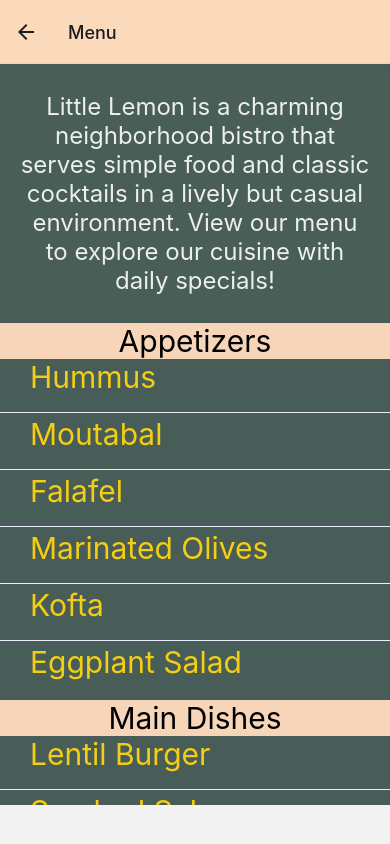
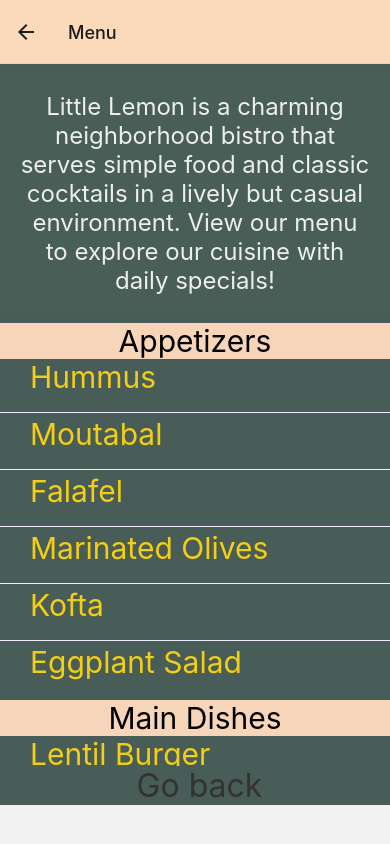
Before and after one commit to HoangNghia202/little-lemon-react-native-coursera, a React Native app: screen /Menu in a window 390 px wide. Built offline with nearby package versions, Linux system fonts and the light colour scheme.

Commit message:
go back previous screen with press

```diff
--- a/screens/MenuScreen.js
+++ b/screens/MenuScreen.js
@@ -68,7 +68,7 @@ const Item = ({ name }) => {
     );
 };
 
-export default function MenuItem() {
+export default function MenuItem({ navigation }) {
     const [openMenu, setOpenMenu] = useState(false);
 
     const renderItem = ({ item }) => {
@@ -104,6 +104,9 @@ export default function MenuItem() {
                 ItemSeparatorComponent={separator}
                 ListFooterComponent={footer}
             />
+            <Pressable onPress={navigation.goBack}>
+                <Text style={menuStyle.buttonText}> Go back</Text>
+            </Pressable>
         </View>
     );
 }
```
